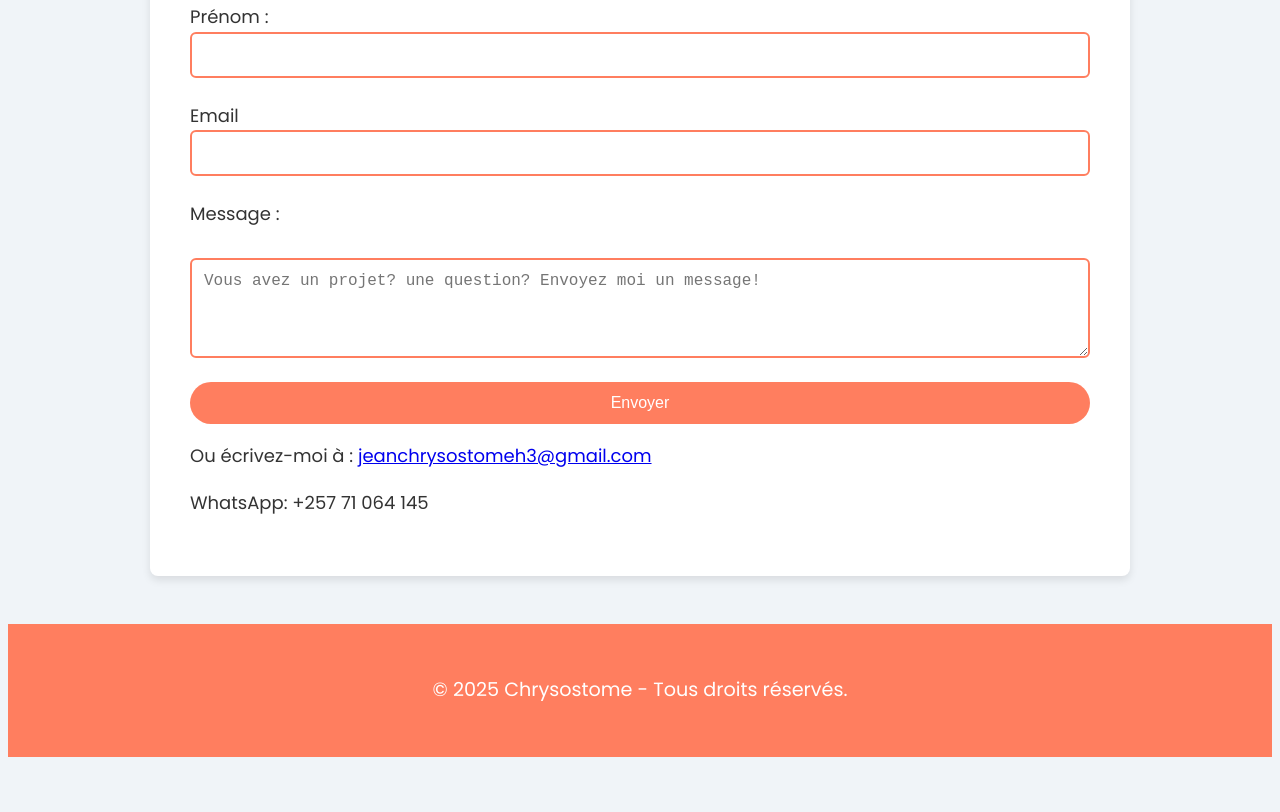
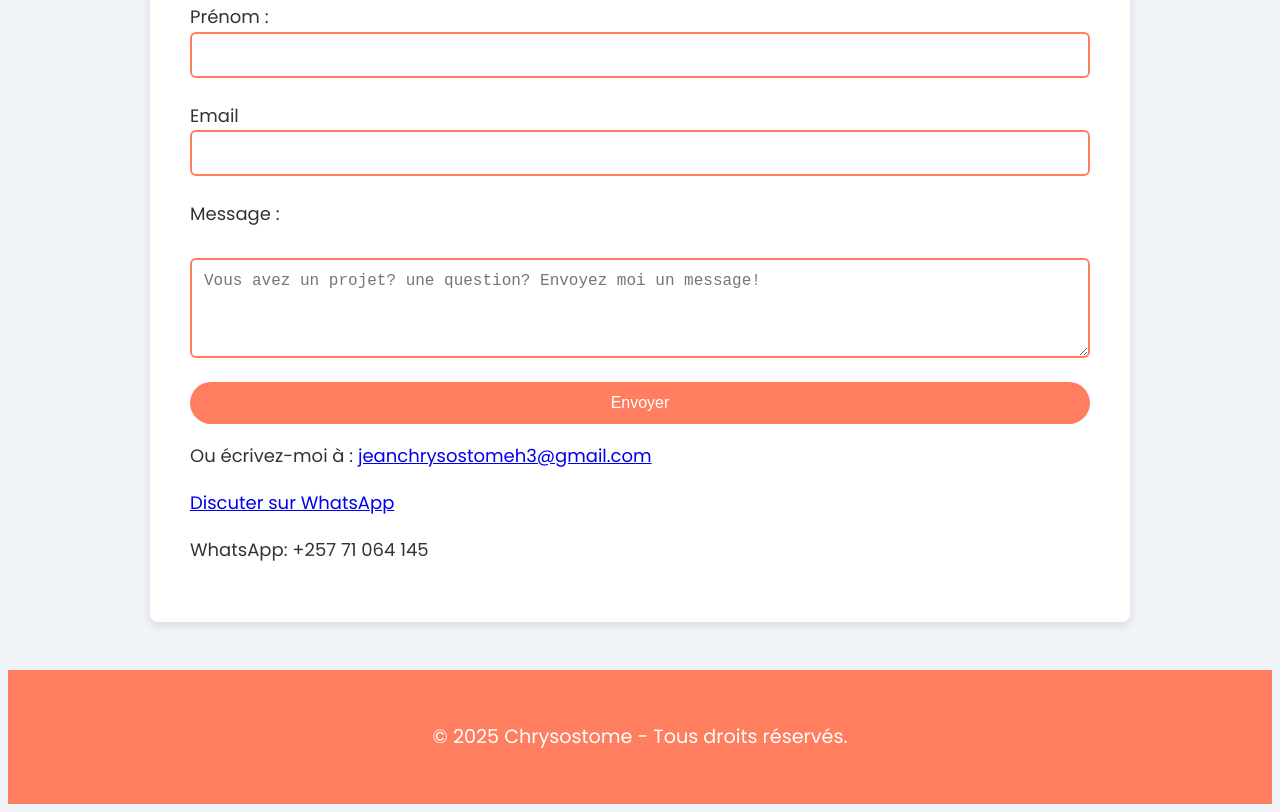
Before and after one commit to Chryso23/Mon-portefoli, a plain HTML site: page index.html in a window 1280 px wide. Shown: the part 2706-3518 px from the top of the page. Before the commit the page ends 3471 px from the top, so only its background shows below. Drawn offline with Linux system fonts and the light colour scheme.

Commit message:
Update index.html

```diff
--- a/index.html
+++ b/index.html
@@ -82,6 +82,7 @@
         </form>
 
         <p>Ou écrivez-moi à : <a href="mailto:jeanchrysostomeh3@gmail.com">jeanchrysostomeh3@gmail.com</a></p>
+        <a href="https://wa.me/25771064145" target="_blank">Discuter sur WhatsApp</a>
         <p>WhatsApp: +257 71 064 145</p>
     </section>
 
```
